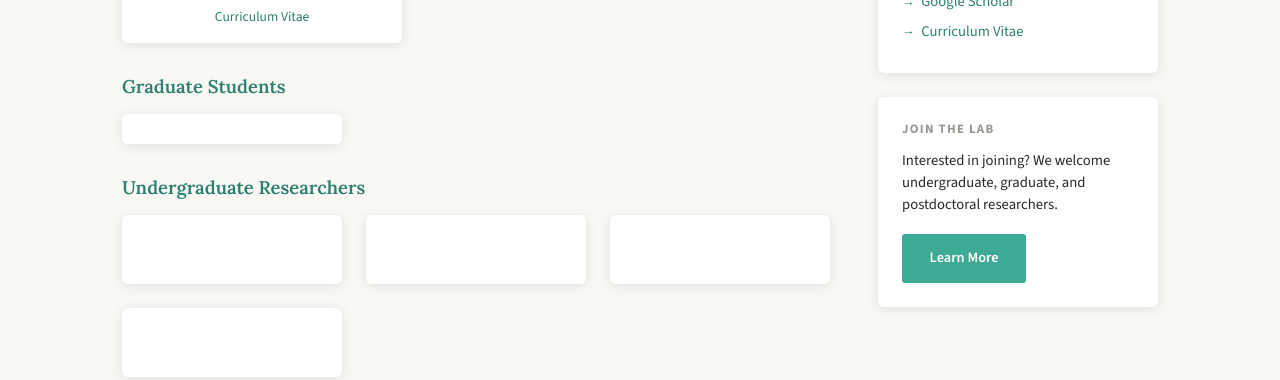
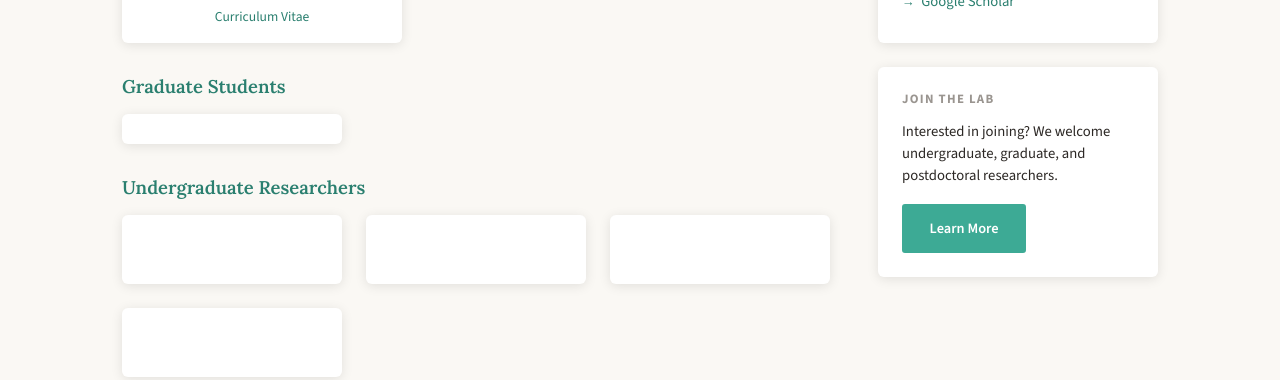
Before and after one commit to mbtoomey/Toomey-Lab, a plain HTML site: page people.html in a window 1280 px wide. Shown: the part 510-890 px from the top of the page. Drawn offline with nearby package versions, Linux system fonts and the light colour scheme.

Commit message:
Correct CV links

```diff
--- a/people.html
+++ b/people.html
@@ -141,7 +141,6 @@
         <li><a href="https://bsky.app/profile/mbtoomey.bsky.social" target="_blank">Bluesky</a></li>
         <li><a href="https://github.com/mbtoomey" target="_blank">GitHub</a></li>
         <li><a href="https://scholar.google.com/citations?user=48aHD6IAAAAJ" target="_blank">Google Scholar</a></li>
-        <li><a href="Toomey_CV_6Jun24.pdf" target="_blank">Curriculum Vitae</a></li>
       </ul>
     </div>
     <div class="sidebar-card">
```
Also changed, not shown: publications.html (+0 -1 lines), research.html (+0 -1 lines).
